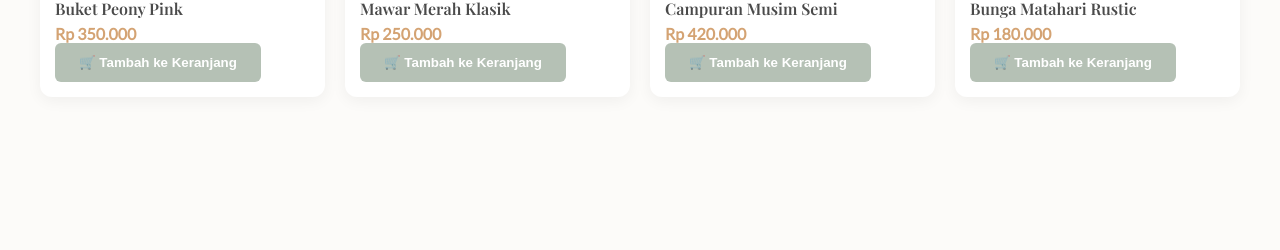
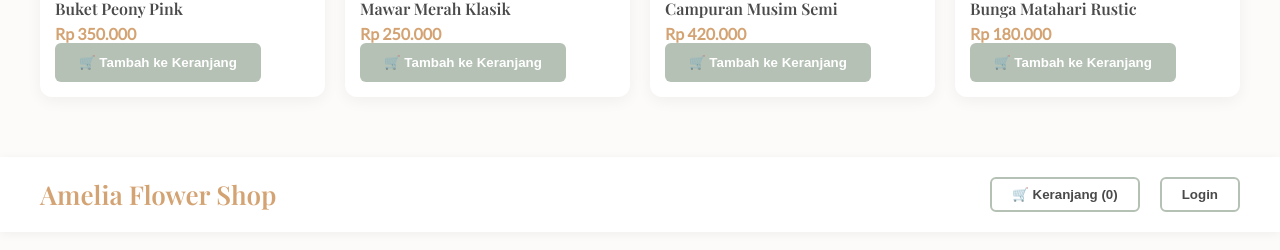
Before and after one commit to syakilacinta73-bot/Amelia-Flower-Bussines-, a plain HTML site: page index.html in a window 1280 px wide. Shown: the part 346-596 px from the top of the page. Drawn offline with nearby package versions, Linux system fonts and the light colour scheme.

Commit message:
Add navigation bar with user greeting and buttons

```diff
--- a/index.html
+++ b/index.html
@@ -83,7 +83,17 @@
             </form>
         </div>
     </div>
-
+<!-- Navigasi -->
+    <nav>
+        <div class="logo">Amelia Flower Shop</div>
+        <div class="controls">
+            <span id="userGreeting" class="greeting-text hidden">Halo, User!</span>
+            <!-- TAMBAHAN TOMBOL KERANJANG -->
+            <button id="cartBtn" class="auth-btn">🛒 Keranjang (<span id="cartCount">0</span>)</button>
+            <button id="loginBtn" class="auth-btn">Login</button>
+            <button id="logoutBtn" class="auth-btn hidden">Logout</button>
+        </div>
+    </nav>
     <script src="script.js"></script>
 
 <script>
```
